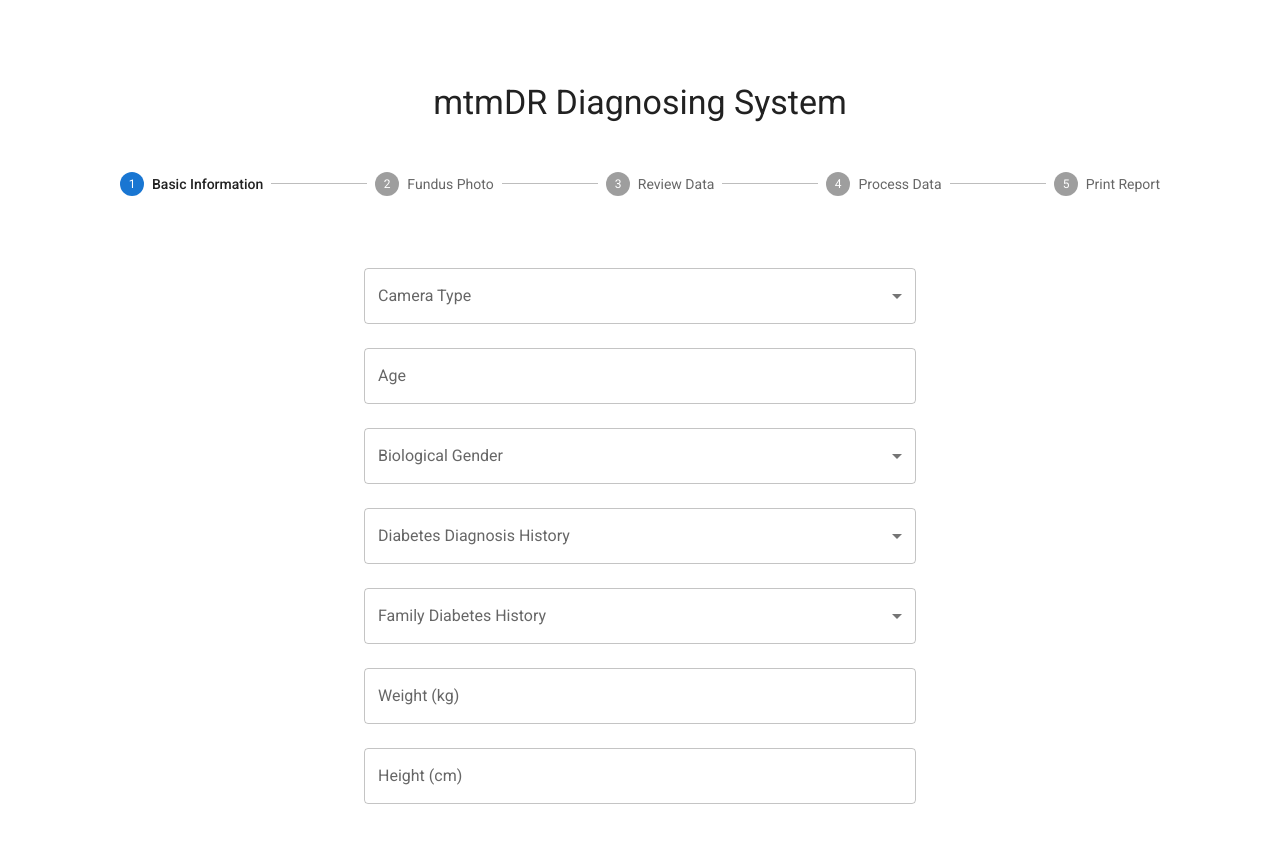
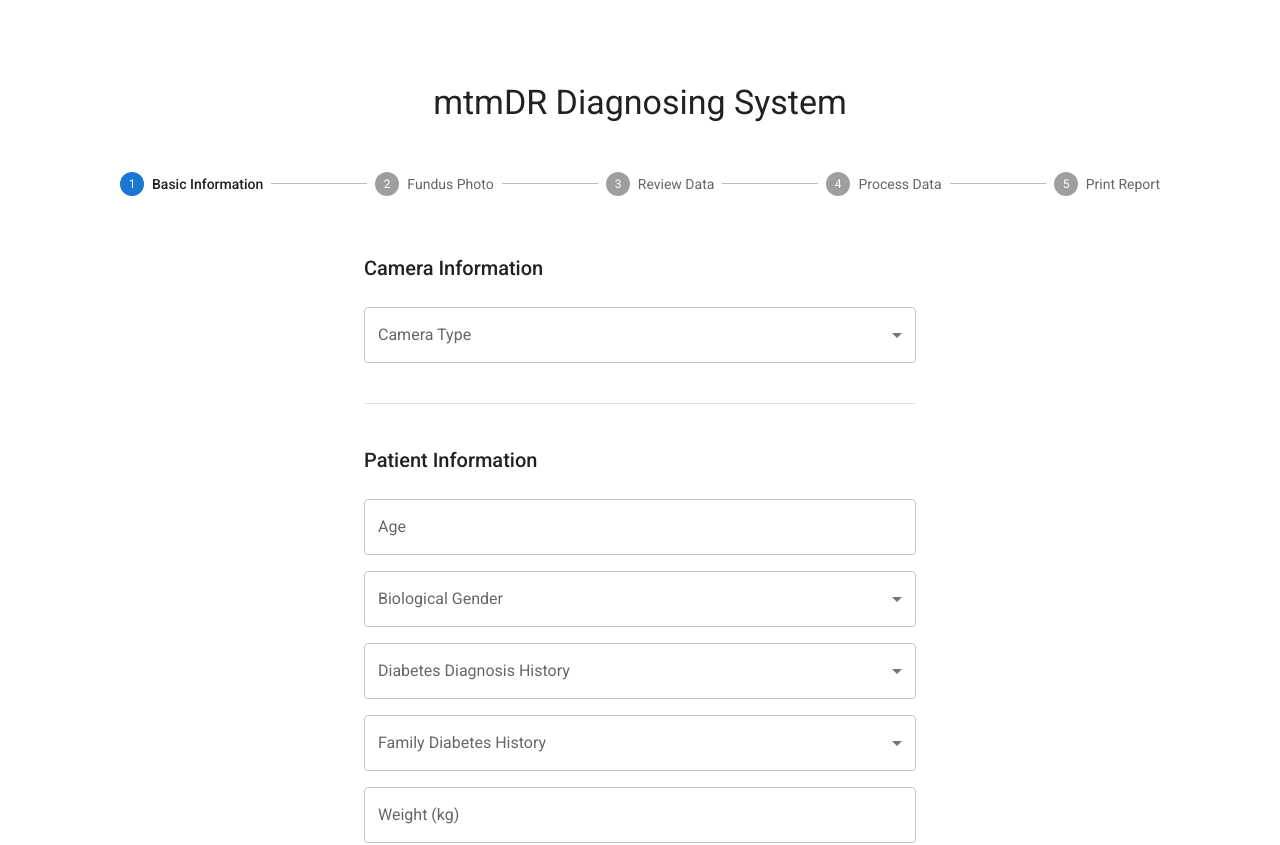
Before and after one commit to hyn0027/Example-ML-Powered-System-FrontEnd, a Next.js app in the folder frontend/: page / in a window 1280 px wide. Shown: the top 845 px of the page. Built offline with nearby package versions, Linux system fonts and the light colour scheme; what @mui/material-nextjs would draw is missing.

Commit message:
refine progress bar

```diff
--- a/frontend/components/StepBasicInformation.tsx
+++ b/frontend/components/StepBasicInformation.tsx
@@ -1,7 +1,16 @@
 'use client';
 
 import React from 'react';
-import { Box, TextField, MenuItem, Select, InputLabel, FormControl } from '@mui/material';
+import {
+    Box,
+    TextField,
+    MenuItem,
+    Select,
+    InputLabel,
+    FormControl,
+    Typography,
+    Divider,
+} from '@mui/material';
 
 // Define the props for the StepBasicInformation component
 interface StepBasicInformationProps {
@@ -37,9 +46,23 @@ export default function StepBasicInformation({ formData, setFormData }: StepBasi
     };
 
     return (
-        <Box sx={{ padding: 3, maxWidth: 600, margin: 'auto' }}>
+        <Box
+            sx={{
+                padding: 3,
+                maxWidth: 600,
+                margin: 'auto',
+                display: 'flex',
+                flexDirection: 'column',
+                gap: 2,
+            }}
+        >
+            {/* Section: Camera Information */}
+            <Typography variant="h6" gutterBottom>
+                Camera Information
+            </Typography>
+
             {/* Camera Type Dropdown */}
-            <FormControl fullWidth margin="normal">
+            <FormControl fullWidth>
                 <InputLabel id="camera-type-label">Camera Type</InputLabel>
                 <Select
                     labelId="camera-type-label"
@@ -54,37 +77,40 @@ export default function StepBasicInformation({ formData, setFormData }: StepBasi
                 </Select>
             </FormControl>
 
-            {/* Show custom camera type input if 'Other' is selected */}
+            {/* Custom Camera Type if 'Other' is selected */}
             {formData.cameraType === 'Other' && (
                 <TextField
                     label="Custom Camera Type"
                     name="customCameraType"
                     value={formData.customCameraType}
-                    onChange={handleChange}
+                    onChange={(e) => handleChange(e)}
                     fullWidth
-                    margin="normal"
                 />
             )}
 
-            {/* Age Input */}
+            <Divider sx={{ marginY: 3 }} />
+
+            {/* Section: User Information */}
+            <Typography variant="h6" gutterBottom>
+                Patient Information
+            </Typography>
+
+            {/* Age */}
             <TextField
                 label="Age"
                 name="age"
                 type="number"
                 value={formData.age}
-                onChange={handleChange}
+                onChange={(e) => handleChange(e)}
                 onInput={(e) => {
                     const input = e.target as HTMLInputElement;
-                    if (parseFloat(input.value) < 0) {
-                        input.value = '';
-                    }
+                    if (parseFloat(input.value) < 0) input.value = '';
                 }}
                 fullWidth
-                margin="normal"
             />
 
-            {/* Gender Dropdown */}
-            <FormControl fullWidth margin="normal">
+            {/* Gender */}
+            <FormControl fullWidth>
                 <InputLabel id="gender-label">Biological Gender</InputLabel>
                 <Select
                     labelId="gender-label"
@@ -98,8 +124,8 @@ export default function StepBasicInformation({ formData, setFormData }: StepBasi
                 </Select>
             </FormControl>
 
-            {/* Diabetes Diagnosis History Dropdown */}
-            <FormControl fullWidth margin="normal">
+            {/* Diabetes History */}
+            <FormControl fullWidth>
                 <InputLabel id="diabetes-history-label">Diabetes Diagnosis History</InputLabel>
                 <Select
                     labelId="diabetes-history-label"
@@ -113,8 +139,8 @@ export default function StepBasicInformation({ formData, setFormData }: StepBasi
                 </Select>
             </FormControl>
 
-            {/* Family Diabetes History Dropdown */}
-            <FormControl fullWidth margin="normal">
+            {/* Family Diabetes History */}
+            <FormControl fullWidth>
                 <InputLabel id="family-diabetes-history-label">Family Diabetes History</InputLabel>
                 <Select
                     labelId="family-diabetes-history-label"
@@ -128,38 +154,32 @@ export default function StepBasicInformation({ formData, setFormData }: StepBasi
                 </Select>
             </FormControl>
 
-            {/* Weight Input */}
+            {/* Weight */}
             <TextField
                 label="Weight (kg)"
                 name="weight"
                 type="number"
                 value={formData.weight}
-                onChange={handleChange}
+                onChange={(e) => handleChange(e)}
                 onInput={(e) => {
                     const input = e.target as HTMLInputElement;
-                    if (parseFloat(input.value) < 0) {
-                        input.value = '';
-                    }
+                    if (parseFloat(input.value) < 0) input.value = '';
                 }}
                 fullWidth
-                margin="normal"
             />
 
-            {/* Height Input */}
+            {/* Height */}
             <TextField
                 label="Height (cm)"
                 name="height"
                 type="number"
                 value={formData.height}
-                onChange={handleChange}
+                onChange={(e) => handleChange(e)}
                 onInput={(e) => {
                     const input = e.target as HTMLInputElement;
-                    if (parseFloat(input.value) < 0) {
-                        input.value = '';
-                    }
+                    if (parseFloat(input.value) < 0) input.value = '';
                 }}
                 fullWidth
-                margin="normal"
             />
         </Box>
     );
--- a/frontend/components/StepProcessData.tsx
+++ b/frontend/components/StepProcessData.tsx
@@ -50,7 +50,7 @@ export default function StepProcessData({
     const [errorMsg, setErrorMsg] = useState<string | null>(null); // Stores error message if any step fails
 
     useEffect(() => {
-        const socket = new WebSocket('ws://localhost:8000/ws/process/'); // Establish WebSocket connection
+        const socket = new WebSocket('ws://172.26.73.228:8000/ws/process/'); // Establish WebSocket connection
 
         socket.onopen = () => {
             console.log('WebSocket connection opened');
@@ -73,41 +73,67 @@ export default function StepProcessData({
 
             setSteps((prevSteps) => {
                 let errorOccurred = false;
+                let finishOccurred = false;
 
                 return prevSteps.map((step) => {
                     if (errorOccurred) {
-                        // If an error has occurred, mark subsequent steps as "suspend"
+                        // After an error, all remaining steps are suspended
                         return { ...step, status: 'suspend' };
                     }
 
-                    // Check different step conditions and update status accordingly
-                    if (step.id === 'basic' && data.message === 'Basic information verified') {
-                        return { ...step, status: 'success' };
+                    // If step already succeeded or failed, keep its status
+                    if (step.status === 'success' || step.status === 'error') {
+                        return step;
                     }
 
-                    if (step.id === 'basic' && data.message === 'Invalid basic information') {
-                        errorOccurred = true;
-                        return { ...step, status: 'error' };
+                    // Determine if this is the step being reported on
+                    let updatedStatus: StepStatus = 'suspend';
+                    console.log('Step:', step.id);
+                    console.log('Data:', data.message);
+                    console.log('Finish:', finishOccurred);
+
+                    // Check which step corresponds to incoming message and update status
+                    if (step.id === 'basic') {
+                        if (data.message === 'Basic information verified') {
+                            updatedStatus = 'success';
+                            finishOccurred = true;
+                        } else if (data.message === 'Invalid basic information') {
+                            updatedStatus = 'error';
+                            errorOccurred = true;
+                        } else {
+                            updatedStatus = 'loading'; // still processing
+                        }
+                    } else if (step.id === 'photo') {
+                        if (data.message === 'Image data verified') {
+                            updatedStatus = 'success';
+                            finishOccurred = true;
+                        } else if (data.message === 'Invalid image data') {
+                            updatedStatus = 'error';
+                            errorOccurred = true;
+                        } else if (finishOccurred) {
+                            updatedStatus = 'loading'; // allowed to process now
+                            finishOccurred = false;
+                        }
+                    } else if (step.id === 'diagnose') {
+                        if (data.message === 'Diagnosis complete') {
+                            updatedStatus = 'success';
+                            finishOccurred = true;
+                        } else if (finishOccurred) {
+                            updatedStatus = 'loading'; // allowed to process now
+                            finishOccurred = false;
+                        }
+                    } else if (step.id === 'report') {
+                        if (data.message === 'Report generated') {
+                            updatedStatus = 'success';
+                            finishOccurred = true;
+                        } else if (finishOccurred) {
+                            updatedStatus = 'loading'; // allowed to process now
+                            finishOccurred = false;
+                        }
                     }
 
-                    if (step.id === 'photo' && data.message === 'Image data verified') {
-                        return { ...step, status: 'success' };
-                    }
-
-                    if (step.id === 'photo' && data.message === 'Invalid image data') {
-                        errorOccurred = true;
-                        return { ...step, status: 'error' };
-                    }
-
-                    if (step.id === 'diagnose' && data.message === 'Diagnosis complete') {
-                        return { ...step, status: 'success' };
-                    }
-
-                    if (step.id === 'report' && data.message === 'Report generated') {
-                        return { ...step, status: 'success' };
-                    }
-
-                    return step; // Keep previous step status if no changes are required
+                    // Apply status change if determined, otherwise suspend
+                    return { ...step, status: updatedStatus };
                 });
             });
 
```
